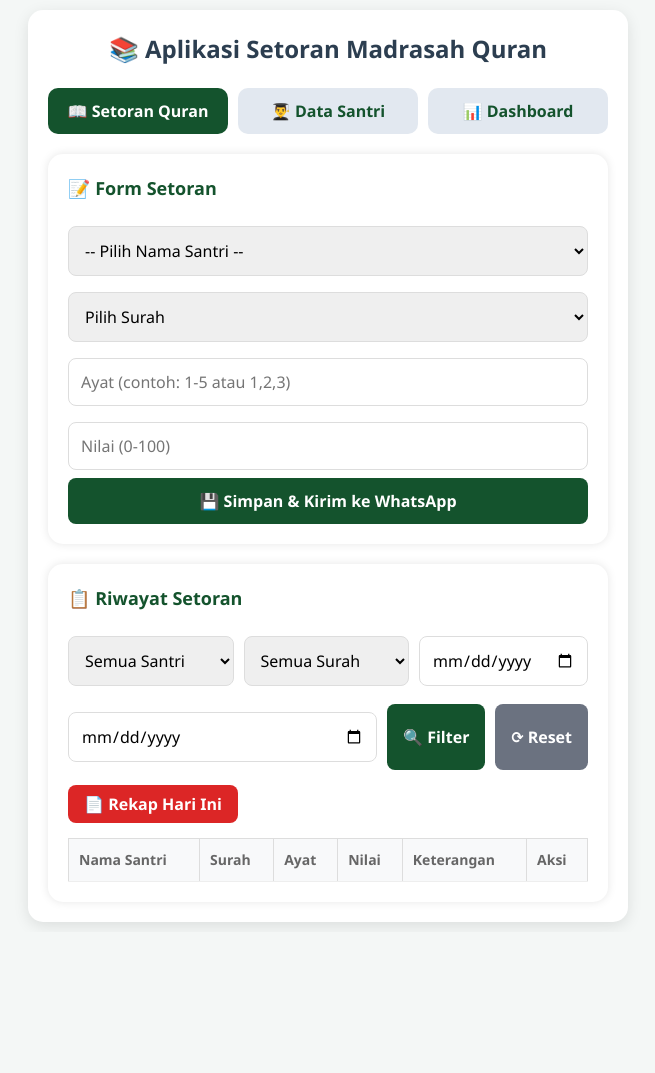
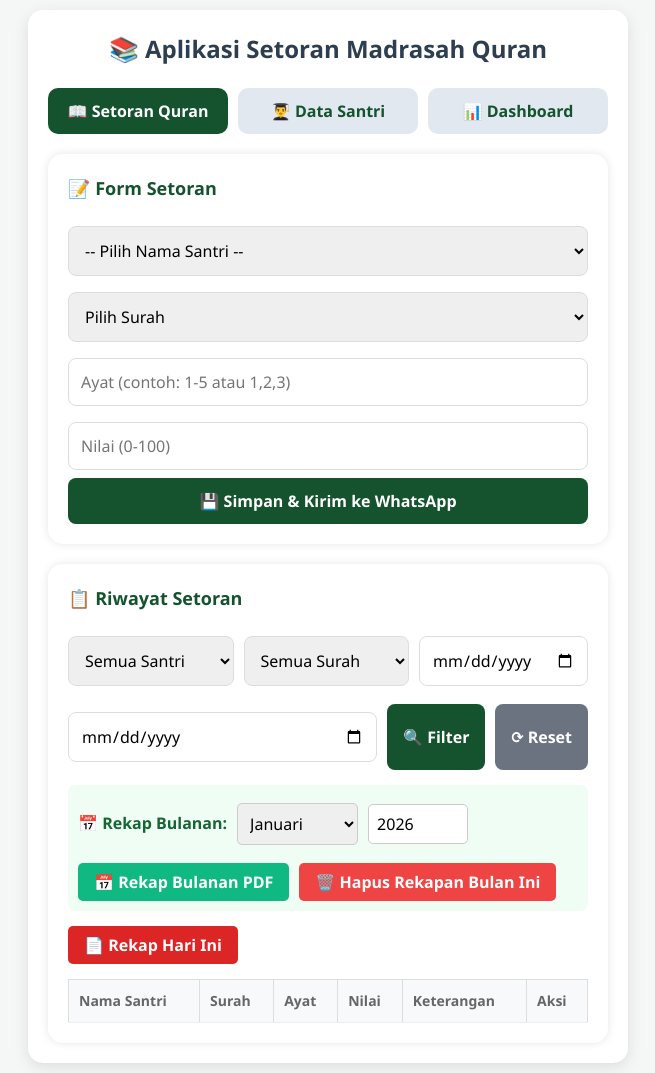
Before and after one commit to muhammadikhwan309-ship-it/aplikasi-setoran-santri-github, a website: page public/index.html in a window 1280 px wide. Shown: the whole page, without its empty margins (312-967 px from the left). Before the commit the page ends 932 px from the top, so only its background shows below. Drawn offline with Linux system fonts and the light colour scheme; no server answers.

Commit message:
Update index.html

```diff
--- a/public/index.html
+++ b/public/index.html
@@ -129,9 +129,31 @@
                     <button id="btnResetFilter" style="background: #6b7280; padding: 8px 16px; width: auto; margin: 0;">⟳ Reset</button>
                 </div>
 
+                <!-- FORM REKAP BULANAN (FITUR BARU) -->
+                <div style="display: flex; gap: 10px; margin-bottom: 15px; flex-wrap: wrap; align-items: center; background: #f0fdf4; padding: 10px; border-radius: 8px;">
+                    <span style="font-weight: bold; color: #166534;">📅 Rekap Bulanan:</span>
+                    <select id="bulanFilter" style="width: auto; padding: 8px; border-radius: 5px; border: 1px solid #ccc;">
+                        <option value="1">Januari</option>
+                        <option value="2">Februari</option>
+                        <option value="3">Maret</option>
+                        <option value="4">April</option>
+                        <option value="5">Mei</option>
+                        <option value="6">Juni</option>
+                        <option value="7">Juli</option>
+                        <option value="8">Agustus</option>
+                        <option value="9">September</option>
+                        <option value="10">Oktober</option>
+                        <option value="11">November</option>
+                        <option value="12">Desember</option>
+                    </select>
+                    <input type="number" id="tahunFilter" placeholder="Tahun" value="2026" style="width: 100px; padding: 8px; border-radius: 5px; border: 1px solid #ccc;">
+                    <button id="btnRekapBulan" style="background: #10b981; padding: 8px 16px; width: auto; margin: 0; color: white; border: none; border-radius: 5px; cursor: pointer;">📅 Rekap Bulanan PDF</button>
+                    <button id="btnHapusRekapanBulan" style="background: #ef4444; padding: 8px 16px; width: auto; margin: 0; color: white; border: none; border-radius: 5px; cursor: pointer;">🗑️ Hapus Rekapan Bulan Ini</button>
+                </div>
+
                 <div style="display: flex; justify-content: space-between; align-items: center; margin-bottom: 15px; flex-wrap: wrap; gap: 10px;">
                     <div style="display: flex; gap: 10px;">
-            <button id="pdfHarianBtn" style="background: #dc2626; padding: 8px 16px; width: auto; margin: 0;">📄 Rekap Hari Ini</button>
+                        <button id="pdfHarianBtn" style="background: #dc2626; padding: 8px 16px; width: auto; margin: 0; color: white; border: none; border-radius: 5px; cursor: pointer;">📄 Rekap Hari Ini</button>
                     </div>
                 </div>
 
```
Lines whose indentation alone changed are shown as unchanged.
